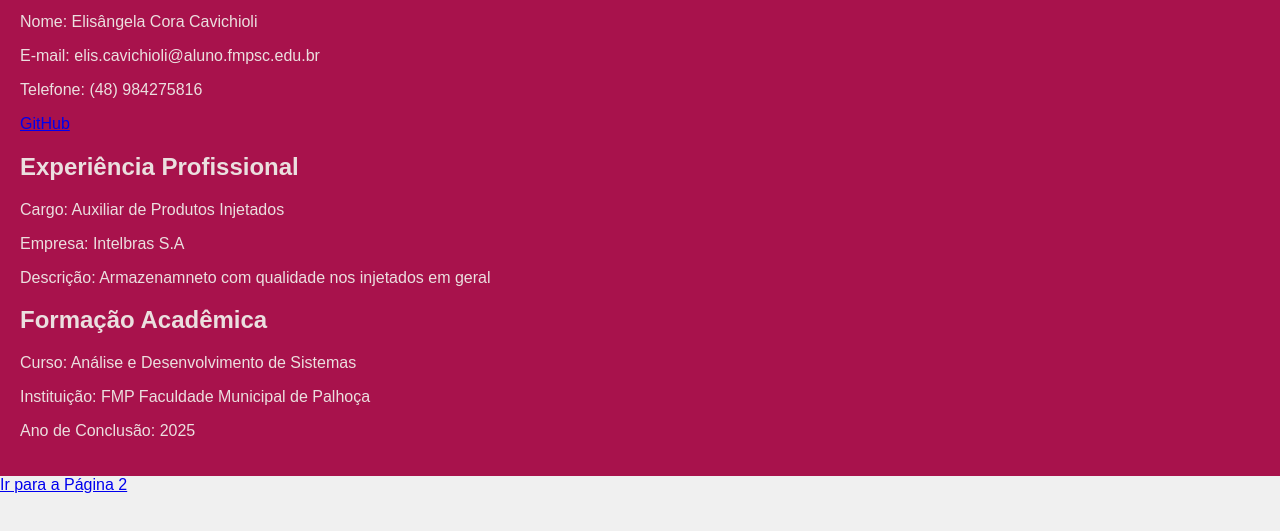
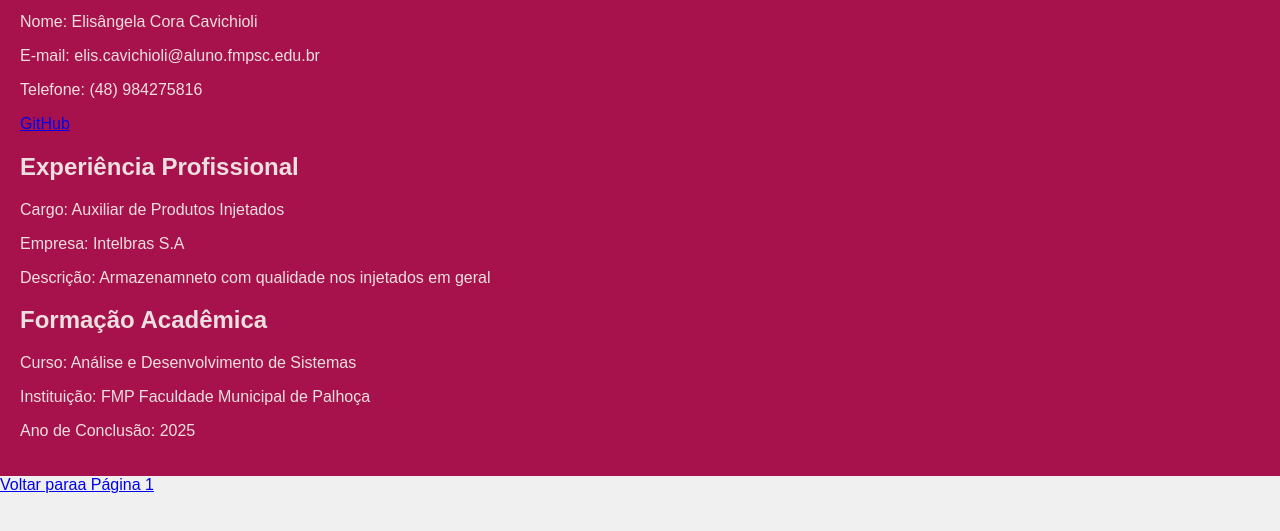
Before and after one commit to Elisangela29/provaaa2, a plain HTML site: page elis2.html in a window 1280 px wide. Shown: the part 189-720 px from the top of the page. Drawn offline with Linux system fonts and the light colour scheme.

Commit message:
Update elis2.html

```diff
--- a/elis2.html
+++ b/elis2.html
@@ -50,7 +50,7 @@
         <p>Ano de Conclusão: 2025</p>
         </div>
     </div>
-        <a href="pagina2.html">Ir para a Página 2</a>
+        <a href="index.html">Voltar paraa Página 1</a>
     </body>
 </html>
 
```
